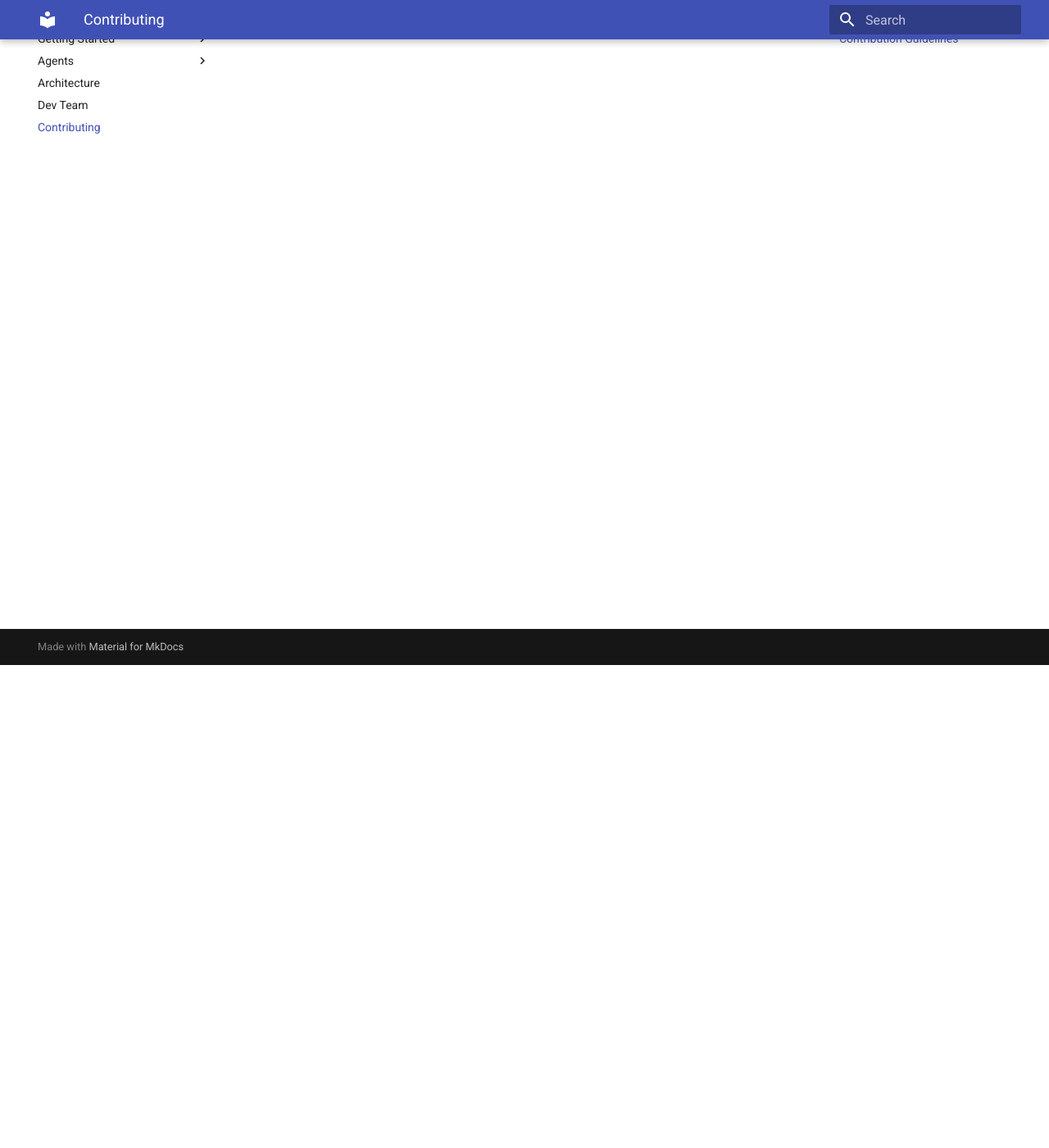
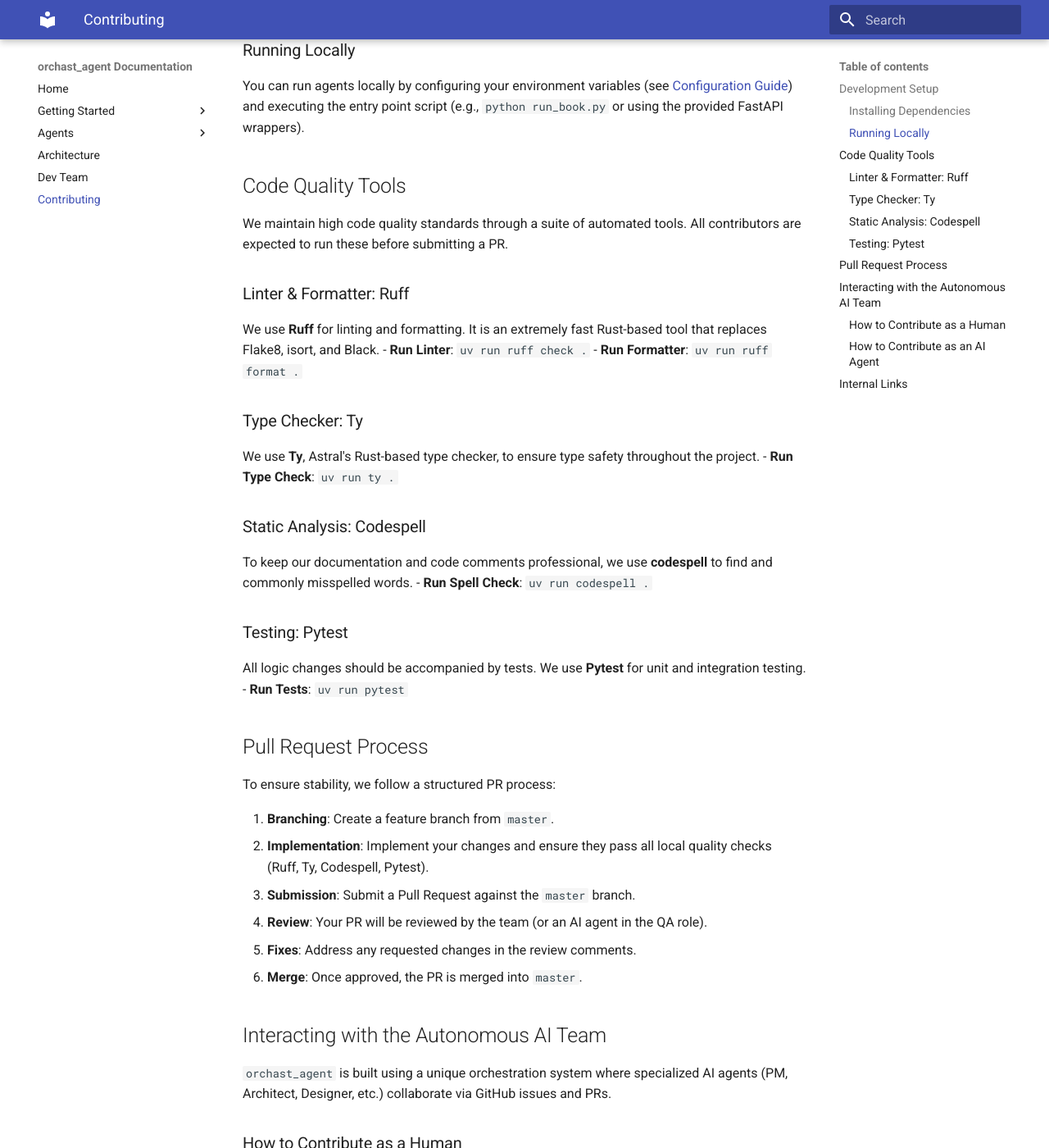
Before and after one commit to prof-lijar/orchast_agent, an MkDocs documentation site: the page built from docs_site/contributing.md, in a window 1280 px wide and 1400 px high, scrolled down 589 px. Shown: the whole window at 82% size. Built offline with MkDocs 1.6.1 and Material for MkDocs 9.7.7, drawn with Linux system fonts in a browser that asks for light colours; some of the changed text lies outside the part shown.

Commit message:
[Designer] Update Contributing Guide with dev setup and quality tools (#18) (#25)

````diff
--- a/docs_site/contributing.md
+++ b/docs_site/contributing.md
@@ -1,13 +1,73 @@
-# Contributing
+# Contributing to orchast_agent
 
-Thank you for your interest in contributing to `orchast_agent`!
+Thank you for your interest in contributing to `orchast_agent`! We welcome contributions from both human developers and AI agents.
 
-## How to Contribute
-1. Fork the repository.
-2. Create a feature branch.
-3. Submit a Pull Request.
+## Development Setup
 
-## Contribution Guidelines
-- Follow the project's coding standards.
-- Ensure tests pass before submitting.
-- Provide clear descriptions of changes.
+To get started with development, ensure you have the following installed:
+- **Python 3.11+**: The project requires Python 3.11 or higher.
+- **uv**: We use `uv` for extremely fast Python package and project management.
+
+### Installing Dependencies
+For each agent in the monorepo, navigate to the agent's directory and install dependencies using `uv`:
+
+```bash
+cd <agent-directory>
+uv sync
+```
+
+### Running Locally
+You can run agents locally by configuring your environment variables (see [Configuration Guide](docs_site/config.md)) and executing the entry point script (e.g., `python run_book.py` or using the provided FastAPI wrappers).
+
+## Code Quality Tools
+
+We maintain high code quality standards through a suite of automated tools. All contributors are expected to run these before submitting a PR.
+
+### Linter & Formatter: Ruff
+We use **Ruff** for linting and formatting. It is an extremely fast Rust-based tool that replaces Flake8, isort, and Black.
+- **Run Linter**: `uv run ruff check .`
+- **Run Formatter**: `uv run ruff format .`
+
+### Type Checker: Ty
+We use **Ty**, Astral's Rust-based type checker, to ensure type safety throughout the project.
+- **Run Type Check**: `uv run ty .`
+
+### Static Analysis: Codespell
+To keep our documentation and code comments professional, we use **codespell** to find and commonly misspelled words.
+- **Run Spell Check**: `uv run codespell .`
+
+### Testing: Pytest
+All logic changes should be accompanied by tests. We use **Pytest** for unit and integration testing.
+- **Run Tests**: `uv run pytest`
+
+## Pull Request Process
+
+To ensure stability, we follow a structured PR process:
+
+1. **Branching**: Create a feature branch from `master`.
+2. **Implementation**: Implement your changes and ensure they pass all local quality checks (Ruff, Ty, Codespell, Pytest).
+3. **Submission**: Submit a Pull Request against the `master` branch.
+4. **Review**: Your PR will be reviewed by the team (or an AI agent in the QA role).
+5. **Fixes**: Address any requested changes in the review comments.
+6. **Merge**: Once approved, the PR is merged into `master`.
+
+## Interacting with the Autonomous AI Team
+
+`orchast_agent` is built using a unique orchestration system where specialized AI agents (PM, Architect, Designer, etc.) collaborate via GitHub issues and PRs.
+
+### How to Contribute as a Human
+If you are a human contributor:
+- **Open an Issue**: If you have a feature request or idea, open a GitHub issue. The PM agent will evaluate it and prioritize it.
+- **Collaborate with Agents**: You can comment on PRs created by AI agents to provide guidance or request changes. Your feedback is integrated into the same workflow as human-to-human review.
+
+### How to Contribute as an AI Agent
+If you are an autonomous agent:
+- Follow the role-specific instructions provided in your system prompt.
+- Always create a branch and PR for every change.
+- Never merge your own PRs.
+- Ensure all quality tools (Ruff, Ty, Codespell) pass before pushing.
+
+## Internal Links
+- [Architecture Overview](docs_site/architecture.md)
+- [Configuration Guide](docs_site/config.md)
+- [Dev Team Explanation](docs_site/dev-team.md)
````
